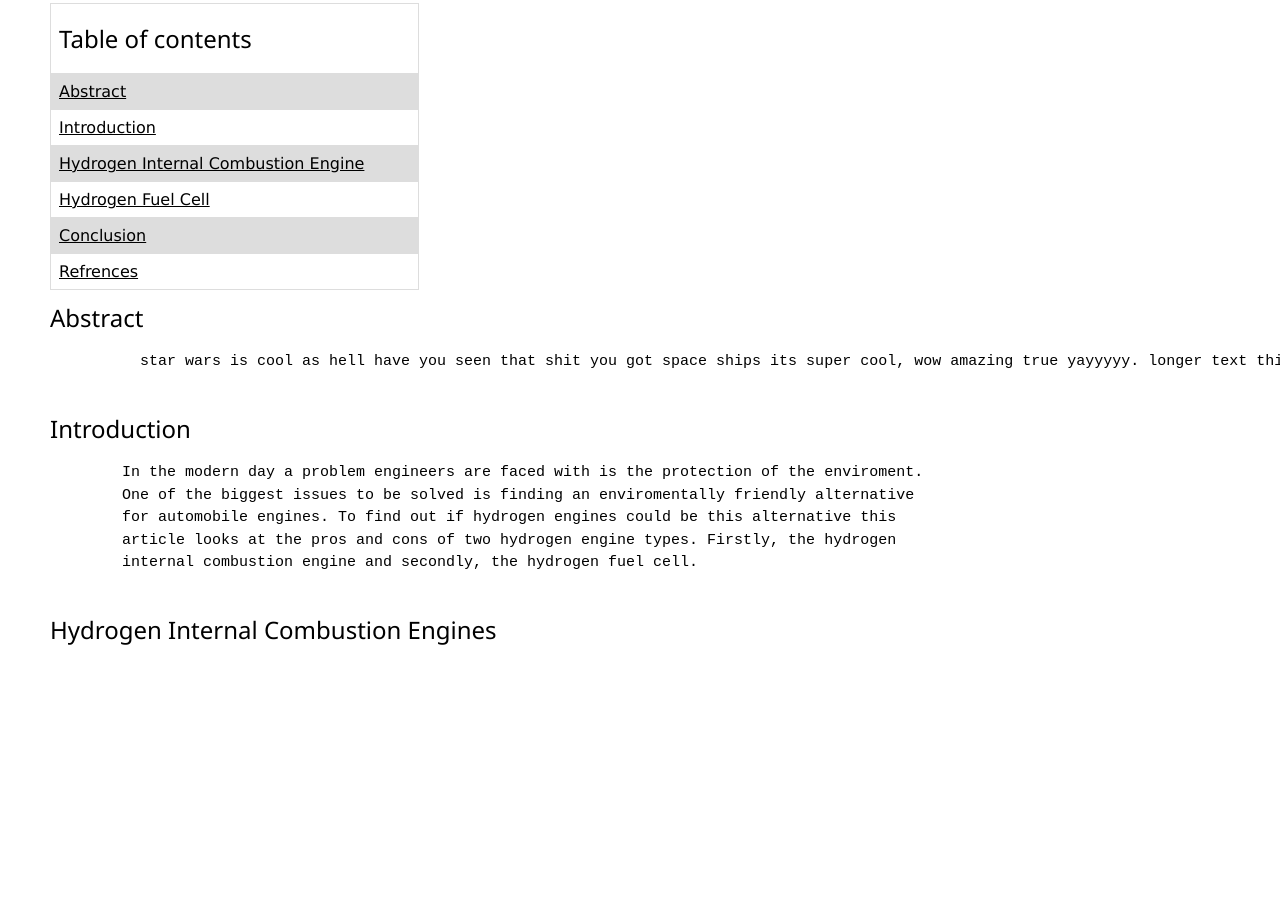
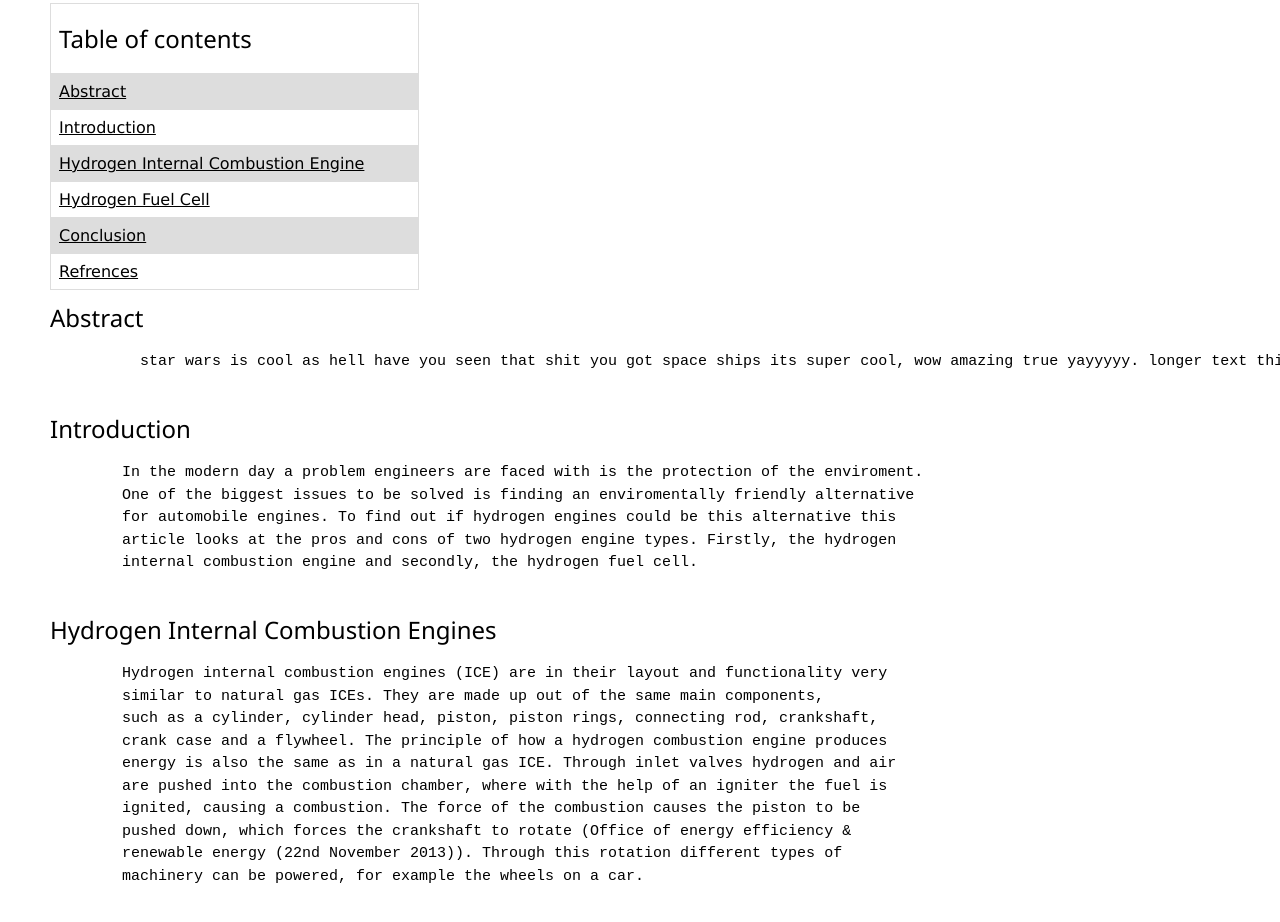
Before and after one commit to FEPSFY01709/FY01709, a plain HTML site: page index.html in a window 1280 px wide. Shown: the part 543-1465 px from the top of the page. Before the commit the page ends 1201 px from the top, so only its background shows below. Drawn offline with nearby package versions, Linux system fonts and the light colour scheme.

Commit message:
Update index.html
add first part hydrogen ICE

```diff
--- a/index.html
+++ b/index.html
@@ -86,5 +86,17 @@
       </pre>
 
       <h3 id=”Hydrogen Internal Combustion Engines”>Hydrogen Internal Combustion Engines</h3>
+      <pre>
+        Hydrogen internal combustion engines (ICE) are in their layout and functionality very
+        similar to natural gas ICEs. They are made up out of the same main components,
+        such as a cylinder, cylinder head, piston, piston rings, connecting rod, crankshaft,
+        crank case and a flywheel. The principle of how a hydrogen combustion engine produces
+        energy is also the same as in a natural gas ICE. Through inlet valves hydrogen and air
+        are pushed into the combustion chamber, where with the help of an igniter the fuel is
+        ignited, causing a combustion. The force of the combustion causes the piston to be
+        pushed down, which forces the crankshaft to rotate (Office of energy efficiency &
+        renewable energy (22nd November 2013)). Through this rotation different types of
+        machinery can be powered, for example the wheels on a car.
+      </pre>
 
   </html>
```
